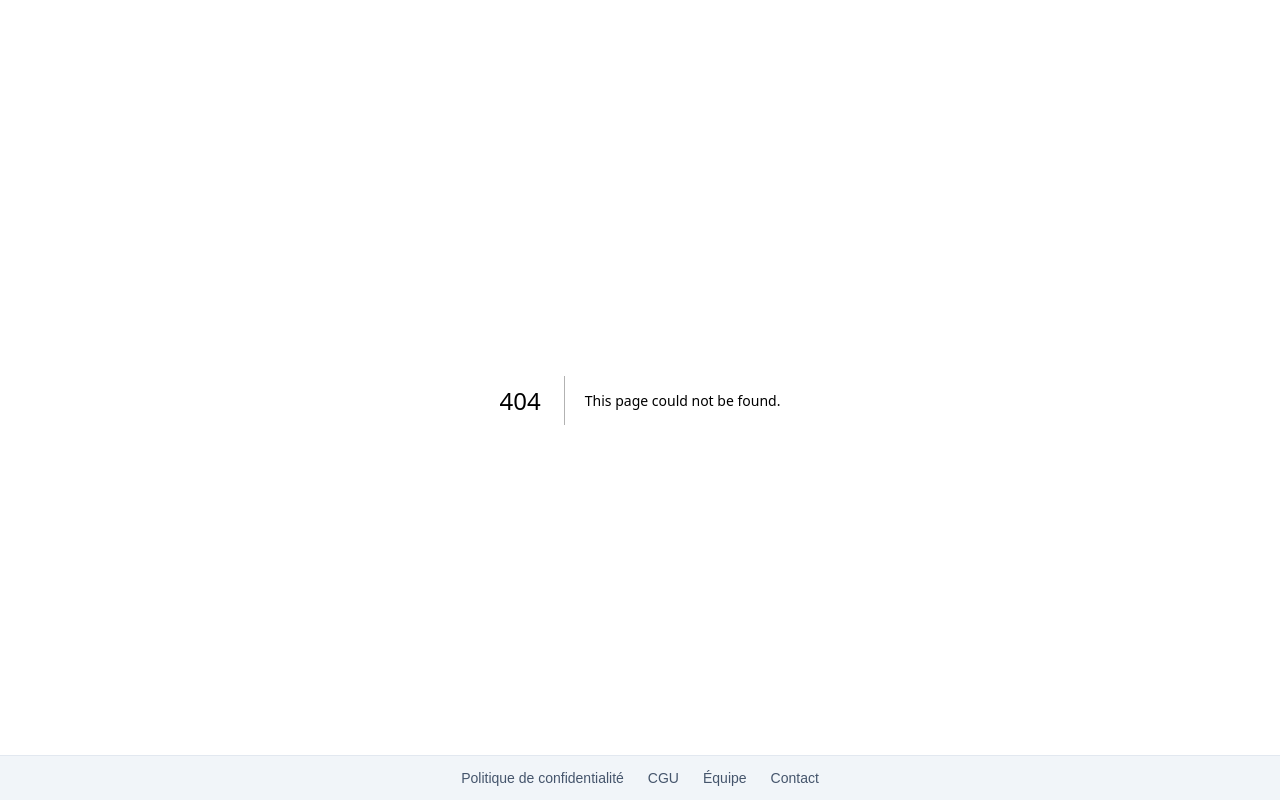
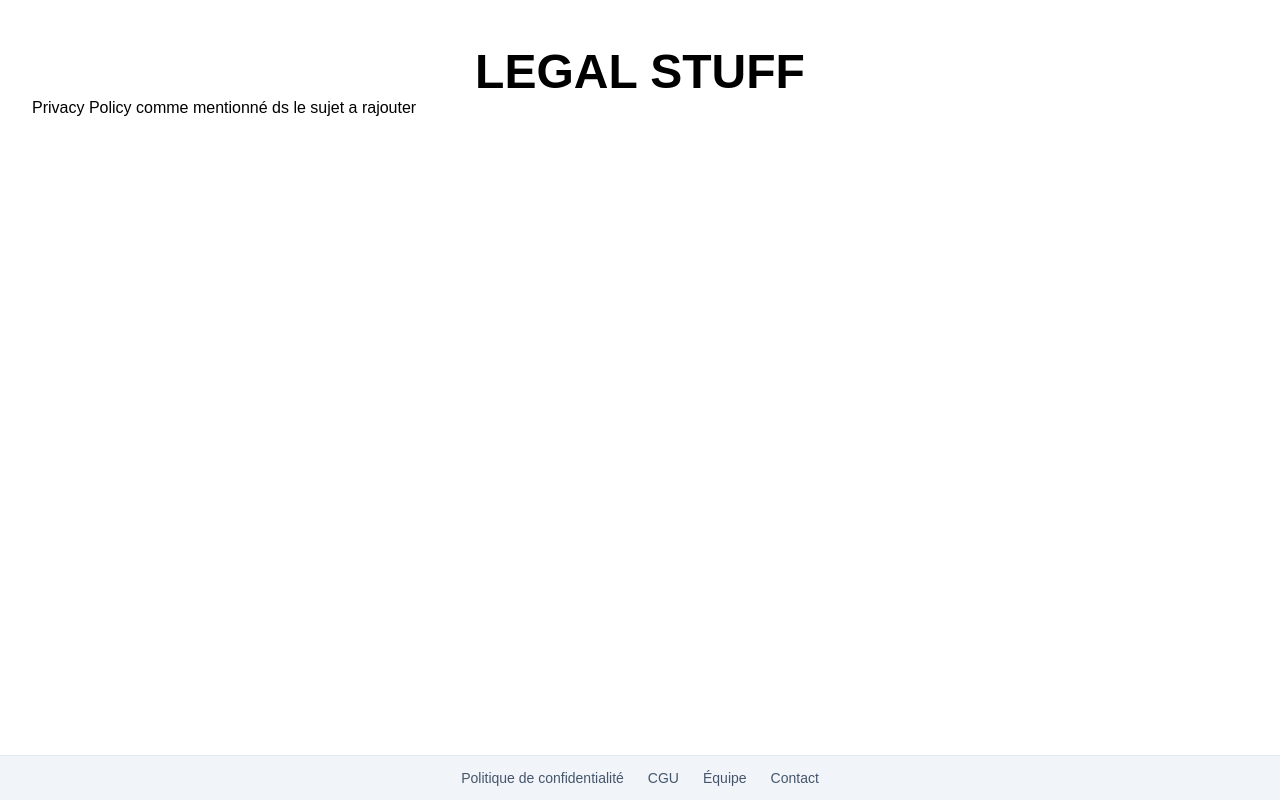
Before and after one commit to Jayleeva/42transcendence, a Next.js app in the folder frontend/: page /privacy in a window 1280 px wide. Before the commit this address had no page. Built offline with nearby package versions, Linux system fonts and the light colour scheme; a web font is replaced by a local one.

Commit message:
Add : folder and pages for legal stuff

```diff
--- /dev/null
+++ b/frontend/app/contact/page.tsx
@@ -0,0 +1,11 @@
+// contact page
+export default function Page() {
+  return (
+    <main className="min-h-screen px-6 py-12 md:px-8 max-w-7xl mx-auto">
+      <h1 className="font-display text-5xl font-bold text-center">
+        LEGAL STUFF
+      </h1>
+      <p> contact info a mettre ici </p>
+    </main>
+  );
+}
--- a/frontend/app/messages/page.tsx
+++ b/frontend/app/messages/page.tsx
@@ -1,8 +1,6 @@
 // messagerie generale ? avec les user connectes et conversation ouvertes
 
-
-
-export default function FeedPage() {
+export default function Page() {
   return (
     <main className="min-h-screen px-6 py-12 md:px-8 max-w-7xl mx-auto">
       <h1 className="font-display text-5xl font-bold text-center">
--- a/frontend/app/notifications/page.tsx
+++ b/frontend/app/notifications/page.tsx
@@ -1,7 +1,7 @@
 // a modif later juste pour test nav bar
 // est ce qu on fait une fenetre modal ?
 
-export default function FeedPage() {
+export default function Page() {
   return (
     <main className="min-h-screen px-6 py-12 md:px-8 max-w-7xl mx-auto">
       <h1 className="font-display text-5xl font-bold text-center">
--- a/frontend/app/pet/create/page.tsx
+++ b/frontend/app/pet/create/page.tsx
@@ -1,6 +1,6 @@
 // page de creation d'un pet avec tte les infos
 
-export default function FeedPage() {
+export default function Page() {
   return (
     <main className="min-h-screen px-6 py-12 md:px-8 max-w-7xl mx-auto">
       <h1 className="font-display text-5xl font-bold text-center">
--- /dev/null
+++ b/frontend/app/privacy/page.tsx
@@ -0,0 +1,11 @@
+// privacy page
+export default function Page() {
+  return (
+    <main className="min-h-screen px-6 py-12 md:px-8 max-w-7xl mx-auto">
+      <h1 className="font-display text-5xl font-bold text-center">
+        LEGAL STUFF
+      </h1>
+      <p> Privacy Policy comme mentionné ds le sujet a rajouter</p>
+    </main>
+  );
+}
--- a/frontend/app/profile-student/page.tsx
+++ b/frontend/app/profile-student/page.tsx
@@ -1,6 +1,6 @@
 // page de profil du student, avec ses infos et ses pets
 
-export default function FeedPage() {
+export default function Page() {
   return (
     <main className="min-h-screen px-6 py-12 md:px-8 max-w-7xl mx-auto">
       <h1 className="font-display text-5xl font-bold text-center">
--- /dev/null
+++ b/frontend/app/team/page.tsx
@@ -0,0 +1,10 @@
+// contact page
+export default function Page() {
+  return (
+    <main className="min-h-screen px-6 py-12 md:px-8 max-w-7xl mx-auto">
+      <h1 className="font-display text-5xl font-bold text-center">
+        Petite présentation de la team qui a bossé sur ce projet ?
+      </h1>
+    </main>
+  );
+}
--- /dev/null
+++ b/frontend/app/terms/page.tsx
@@ -0,0 +1,11 @@
+// terns and condition page
+export default function Page() {
+  return (
+    <main className="min-h-screen px-6 py-12 md:px-8 max-w-7xl mx-auto">
+      <h1 className="font-display text-5xl font-bold text-center">
+        LEGAL STUFF
+      </h1>
+      <p> terms of service comme demandé dans le sujet</p>
+    </main>
+  );
+}
```
